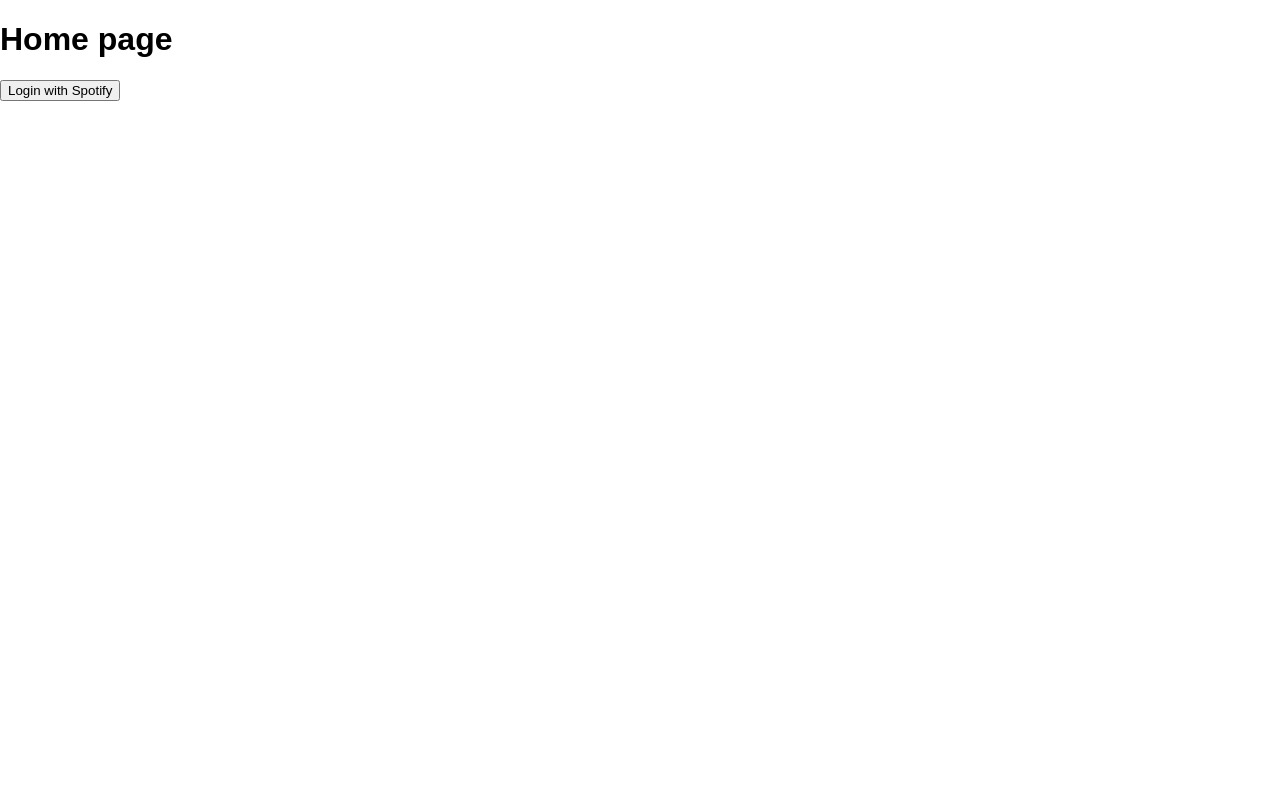
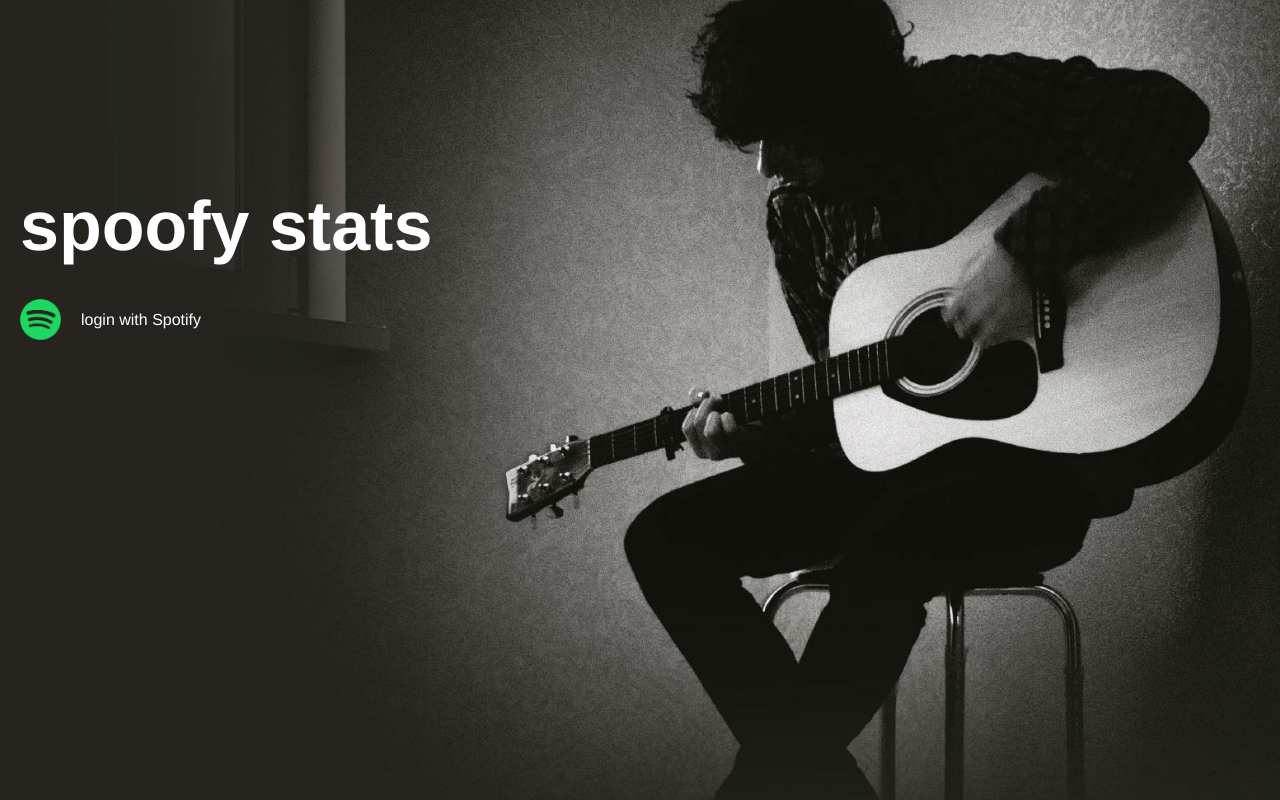
Before and after one commit to hcaula/spoofy-app, a React app: page / in a window 1280 px wide. Built offline with nearby package versions, Linux system fonts and the light colour scheme; no server answers.

```diff
--- a/package.json
+++ b/package.json
@@ -13,5 +13,5 @@
     "test": "react-scripts test --env=jsdom",
     "eject": "react-scripts eject"
   },
-  "proxy": "http://localhost:8080/"
+  "proxy": "https://spoofyapi.herokuapp.com/"
 }
--- a/src/containers/App.js
+++ b/src/containers/App.js
@@ -44,8 +44,13 @@
   };
 
   render() {
-    if(this.state.user) return <Dashboard logout={this.logout} user={this.state.user} />
-    else return <Home />
+    let div;
+    if(this.state.user) div = <Dashboard logout={this.logout} user={this.state.user} />
+    else div = <Home />
+
+    return (
+      <div className="App">{div}</div>
+    )
   }
 }
 
--- a/src/containers/Home.js
+++ b/src/containers/Home.js
@@ -1,4 +1,7 @@
 import React, { Component } from 'react';
+
+import '../styles/Home.css';
+import logo from '../assets/imgs/spotify_green.png';
 
 export class Home extends Component {
 
@@ -23,11 +26,18 @@
 
     render() {
         return (
-            <div>
-                <h1> Home page </h1>
-                <a href={this.spotifyUrl()}>
-                    <button>Login with Spotify</button>
-                </a>
+            <div className="Home">
+                <div className="HomeHeader">
+                    <h1 className="HomeTitle"> spoofy stats</h1>
+                    <a href={this.spotifyUrl()} className="HomeLogin">
+                        <div className="HomeSpotify">
+                            <img src={logo} alt="spoofy"/>
+                        </div>
+                        <div className="HomeLoginLink">
+                            login with Spotify
+                        </div>
+                    </a>
+                </div>
             </div>
         );
     }
--- a/src/index.css
+++ b/src/index.css
@@ -1,5 +1,4 @@
 body {
   margin: 0;
   padding: 0;
-  font-family: sans-serif;
 }
--- a/src/styles/App.css
+++ b/src/styles/App.css
@@ -1,28 +1,15 @@
 .App {
-  text-align: center;
+  position: absolute;
+  top: 0;
+  bottom: 0;
+  left: 0;
+  right: 0;
+  margin: 0;
+  padding: 0;
+  border: 0;
+  width: 100%;
+  height: 100%;
+
+  font-family: 'Avenir Next', 'Helvetica Neue', Helvetica;
+
 }
-
-.App-logo {
-  animation: App-logo-spin infinite 20s linear;
-  height: 80px;
-}
-
-.App-header {
-  background-color: #222;
-  height: 150px;
-  padding: 20px;
-  color: white;
-}
-
-.App-title {
-  font-size: 1.5em;
-}
-
-.App-intro {
-  font-size: large;
-}
-
-@keyframes App-logo-spin {
-  from { transform: rotate(0deg); }
-  to { transform: rotate(360deg); }
-}
--- /dev/null
+++ b/src/styles/Home.css
@@ -0,0 +1,66 @@
+.Home {
+    height: 100%;
+    width: 100%;
+    position: absolute;
+    top: 0;
+    bottom: 0;
+    left: 0;
+    right: 0;
+    margin: 0;
+    padding: 0;
+    border: 0;
+
+    background-image: url('../assets/imgs/Live-Music-cropped.jpg');
+    background-position: center;
+    background-size: cover;
+}
+
+.HomeHeader {
+    margin-top: 13%;
+
+    padding: 20px;
+    position: absolute;
+
+    display: flex;
+    flex-direction: column;
+    justify-content: space-around;
+
+    color: white;
+}
+
+.HomeTitle {
+    font-size: 70px;
+    color: #FFFFFF;
+    margin: 0px;
+
+    margin-bottom: 30px;
+}
+
+.HomeLogin {
+    height: 47px;
+    display: inline-flex;
+    flex-direction: row;
+    align-items: center;
+
+}
+
+.HomeSpotify {
+    height: 100%;
+    display: flex;
+    align-items: center;
+
+    margin-right: 20px;
+}
+
+.HomeSpotify>img {
+    height: 41px;
+}
+
+.HomeLoginLink {
+    color: white;
+}
+
+.HomeLogin:link, .HomeLogin:visited {
+    text-decoration: none !important;
+    color: white;
+}
```
Also changed, not shown: src/assets/imgs/Live-Music-cropped.jpg (added), src/assets/imgs/Live-Music.jpg (added), src/assets/imgs/drums.jpg (added), src/assets/imgs/spotify_green.png (added), src/assets/imgs/spotify_white.png (added), 2 other files.
